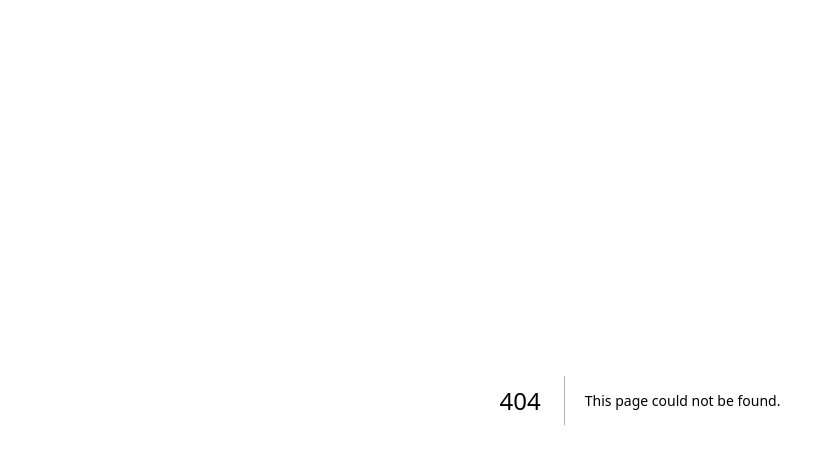
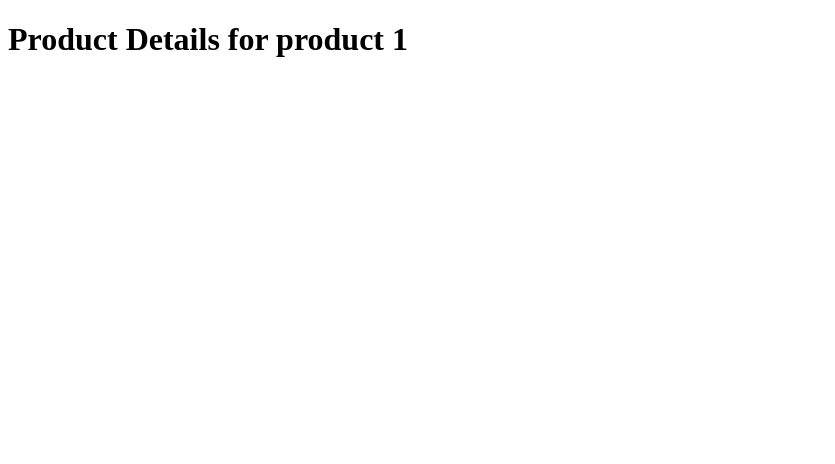
Before and after one commit to Mandalapuanusha/NextJSApp, a Next.js app: page /products/1 in a window 1280 px wide. Before the commit this address had no page. Shown: the top 464 px of the page, without its empty margins (0-835 px from the left). Built offline with nearby package versions, Linux system fonts and the light colour scheme.

Commit message:
Nested Dynamic Routes

```diff
--- /dev/null
+++ b/src/app/products/[productId]/page.tsx
@@ -0,0 +1,3 @@
+export default function ProductDetails({ params }: { params: { productId: string } }) {
+    return (<h1>Product Details for product {params.productId}</h1>)
+}
--- /dev/null
+++ b/src/app/products/[productId]/reviews/[reviewId]/page.tsx
@@ -0,0 +1,3 @@
+export default function ReviewDetail({ params }: { params: { productId: string, reviewId: string} }) {
+    return (<h1>Product Review {params.reviewId} for product {params.productId}</h1>)
+}
--- /dev/null
+++ b/src/app/products/[productId]/reviews/page.tsx
@@ -0,0 +1,3 @@
+export default function ProductReviews({ params }: { params: { productId: string } }) {
+    return (<h1>Product Reviews for {params.productId}</h1>)
+}
--- /dev/null
+++ b/src/app/products/page.tsx
@@ -0,0 +1,3 @@
+export default function Products() {
+    return (<h1>Products List</h1>)
+}
```
